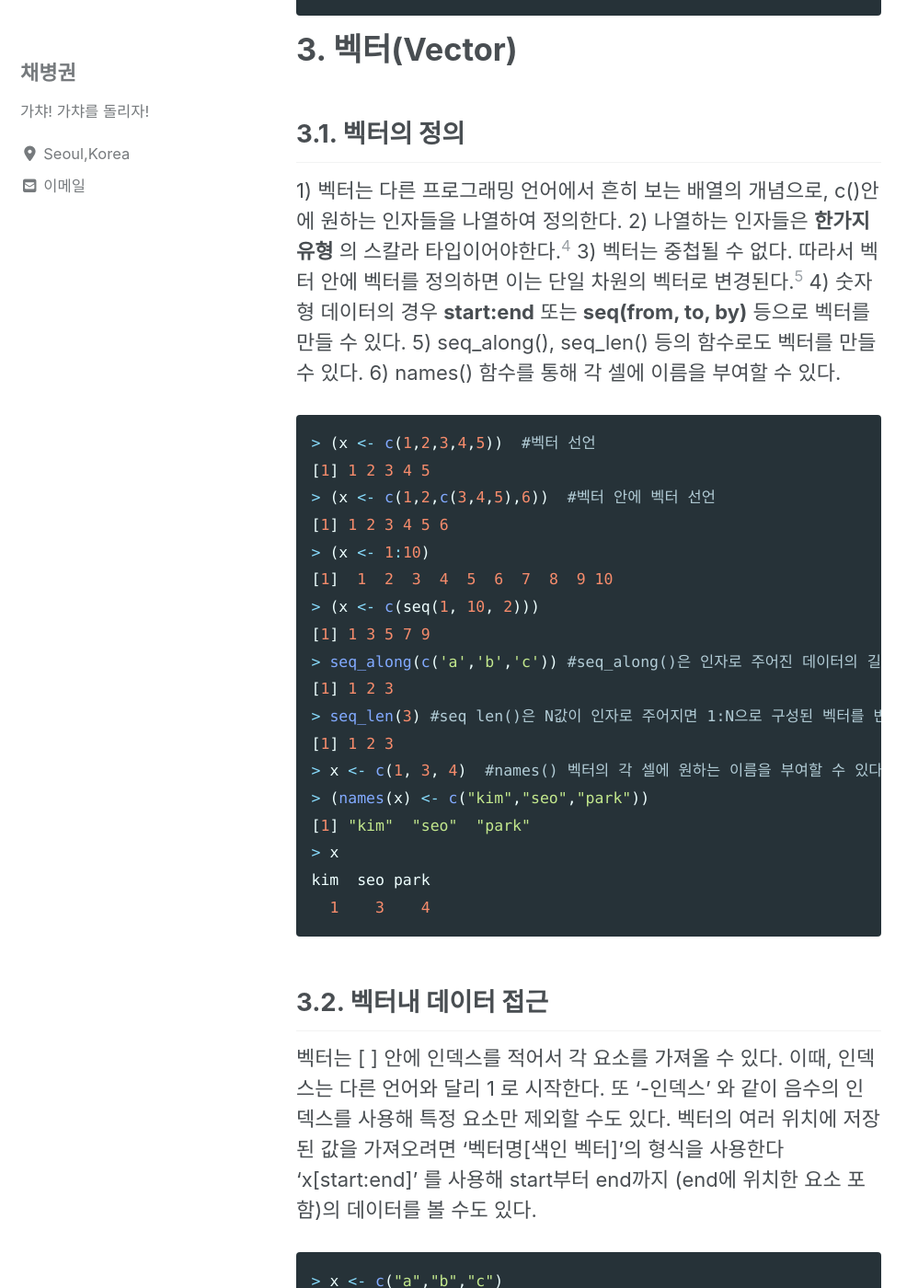
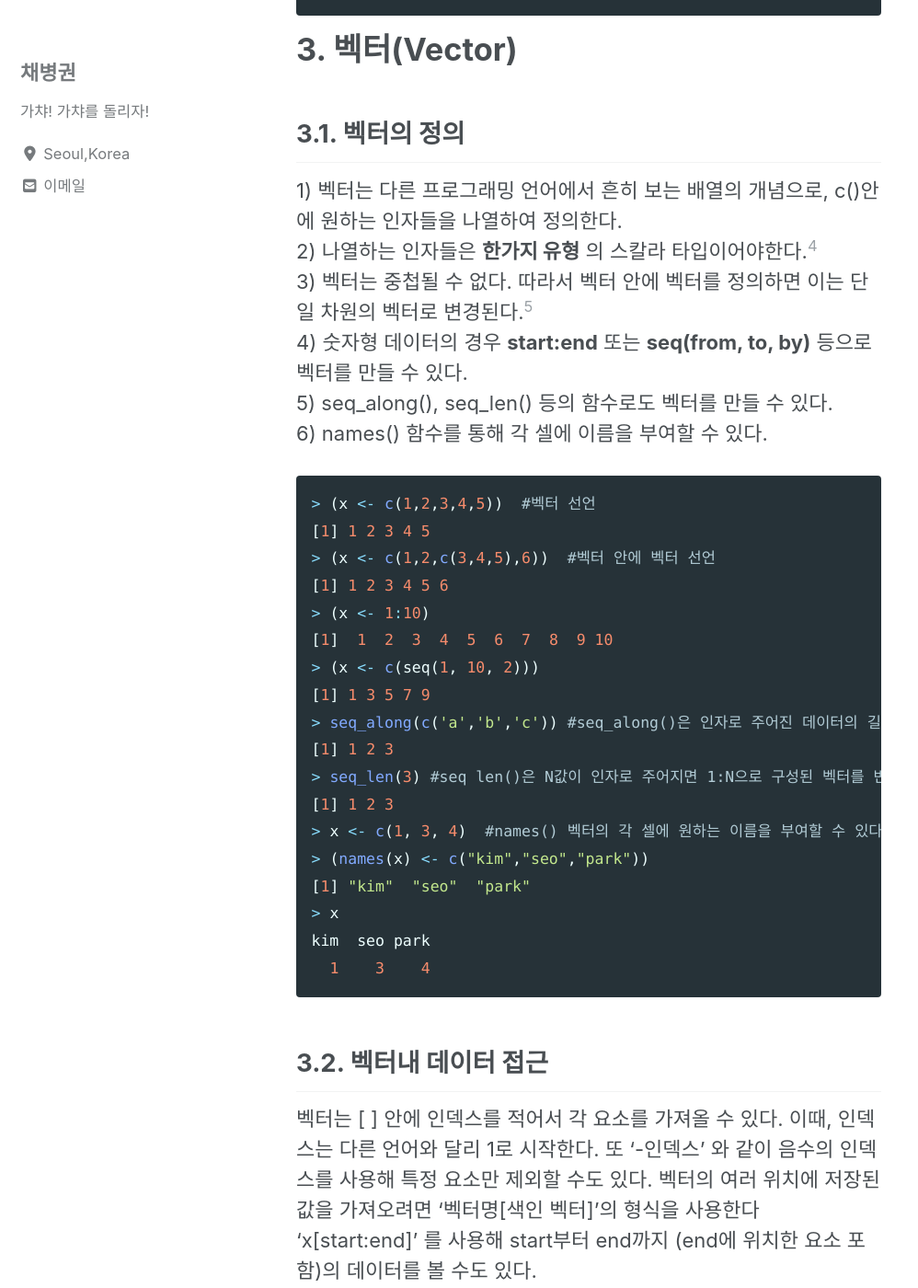
Before and after one commit to ByeongGwonChae/mynotebook, a Jekyll site: the page built from _posts/2020-01-01-R-first-note.md, in a window 1280 px wide and 1400 px high, scrolled down 3284 px. Shown: the whole window at 92% size, without its empty margins (0-998 px from the left). Built offline with Jekyll 4.4.1, drawn with Linux system fonts in a browser that asks for light colours; cached includes are drawn as plain includes; nearby versions of some CDN libraries.

```diff
--- a/_posts/2020-01-01-R-first-note.md
+++ b/_posts/2020-01-01-R-first-note.md
@@ -80,11 +80,11 @@ Levels: a < b < c
 ~~~
 # 3. 벡터(Vector)
 ## 3.1. 벡터의 정의
-1) 벡터는 다른 프로그래밍 언어에서 흔히 보는 배열의 개념으로, c()안에 원하는 인자들을 나열하여 정의한다.
-2) 나열하는 인자들은 __한가지 유형__ 의 스칼라 타입이어야한다.[^4]
-3) 벡터는 중첩될 수 없다. 따라서 벡터 안에 벡터를 정의하면 이는 단일 차원의 벡터로 변경된다.[^5]
-4) 숫자형 데이터의 경우 __start:end__ 또는 __seq(from, to, by)__ 등으로 벡터를 만들 수 있다.
-5) seq_along(), seq_len() 등의 함수로도 벡터를 만들 수 있다.
+1) 벡터는 다른 프로그래밍 언어에서 흔히 보는 배열의 개념으로, c()안에 원하는 인자들을 나열하여 정의한다.\\
+2) 나열하는 인자들은 __한가지 유형__ 의 스칼라 타입이어야한다.[^4]\\
+3) 벡터는 중첩될 수 없다. 따라서 벡터 안에 벡터를 정의하면 이는 단일 차원의 벡터로 변경된다.[^5]\\
+4) 숫자형 데이터의 경우 __start:end__ 또는 __seq(from, to, by)__ 등으로 벡터를 만들 수 있다.\\
+5) seq_along(), seq_len() 등의 함수로도 벡터를 만들 수 있다.\\
 6) names() 함수를 통해 각 셀에 이름을 부여할 수 있다.
 ~~~ R
 > (x <- c(1,2,3,4,5))  #벡터 선언
@@ -107,7 +107,7 @@ kim  seo park
   1    3    4
 ~~~
 ## 3.2. 벡터내 데이터 접근
-벡터는 [ ] 안에 인덱스를 적어서 각 요소를 가져올 수 있다. 이때, 인덱스는 다른 언어와 달리 1 로 시작한다.
+벡터는 [ ] 안에 인덱스를 적어서 각 요소를 가져올 수 있다. 이때, 인덱스는 다른 언어와 달리 1로 시작한다.
 또 ‘-인덱스’ 와 같이 음수의 인덱스를 사용해 특정 요소만 제외할 수도 있다.
   벡터의 여러 위치에 저장된 값을 가져오려면 ‘벡터명[색인 벡터]’의 형식을 사용한다
   ‘x[start:end]’ 를 사용해 start부터 end까지 (end에 위치한 요소 포함)의 데이터를 볼 수도 있다.
```
